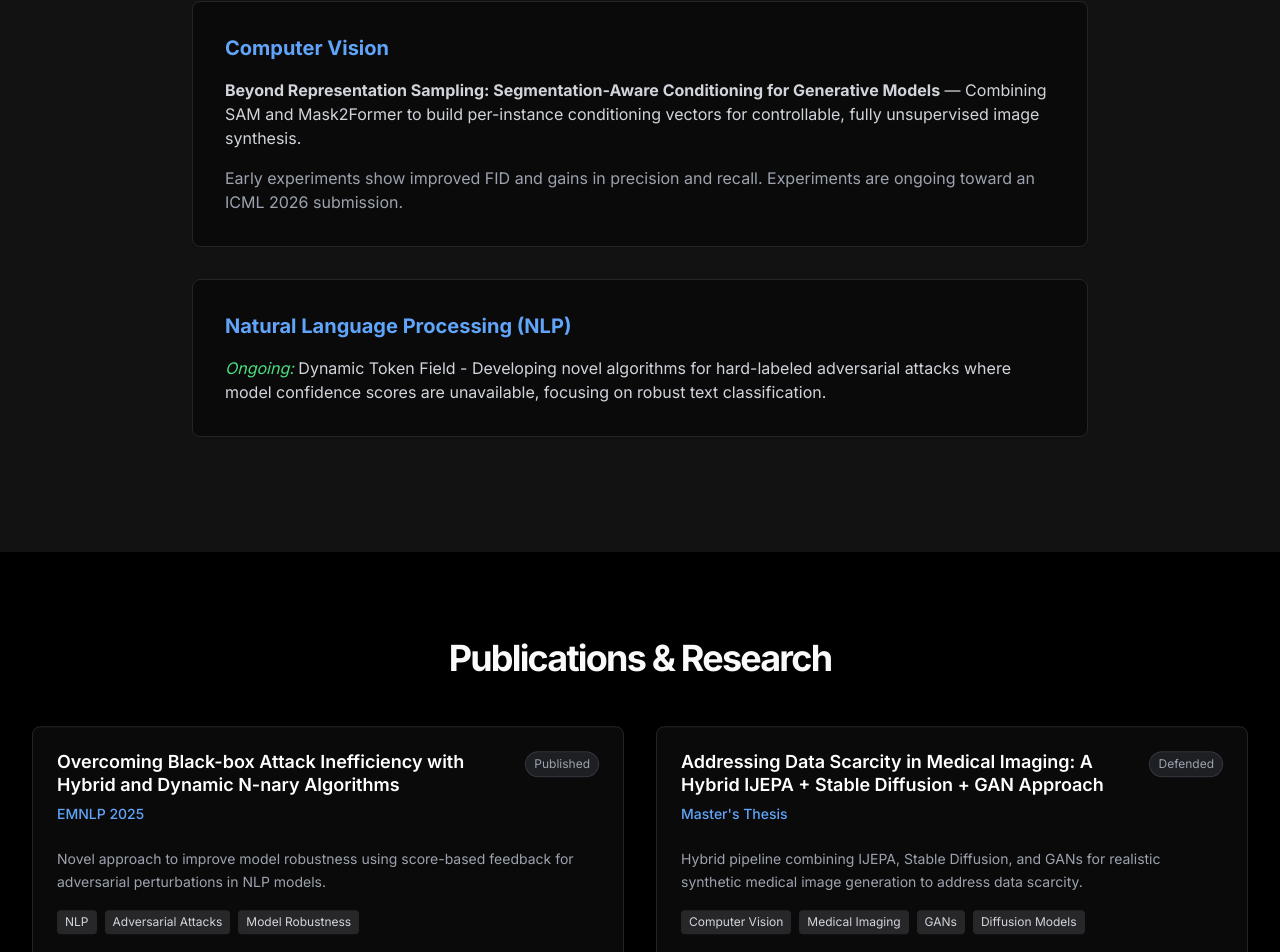
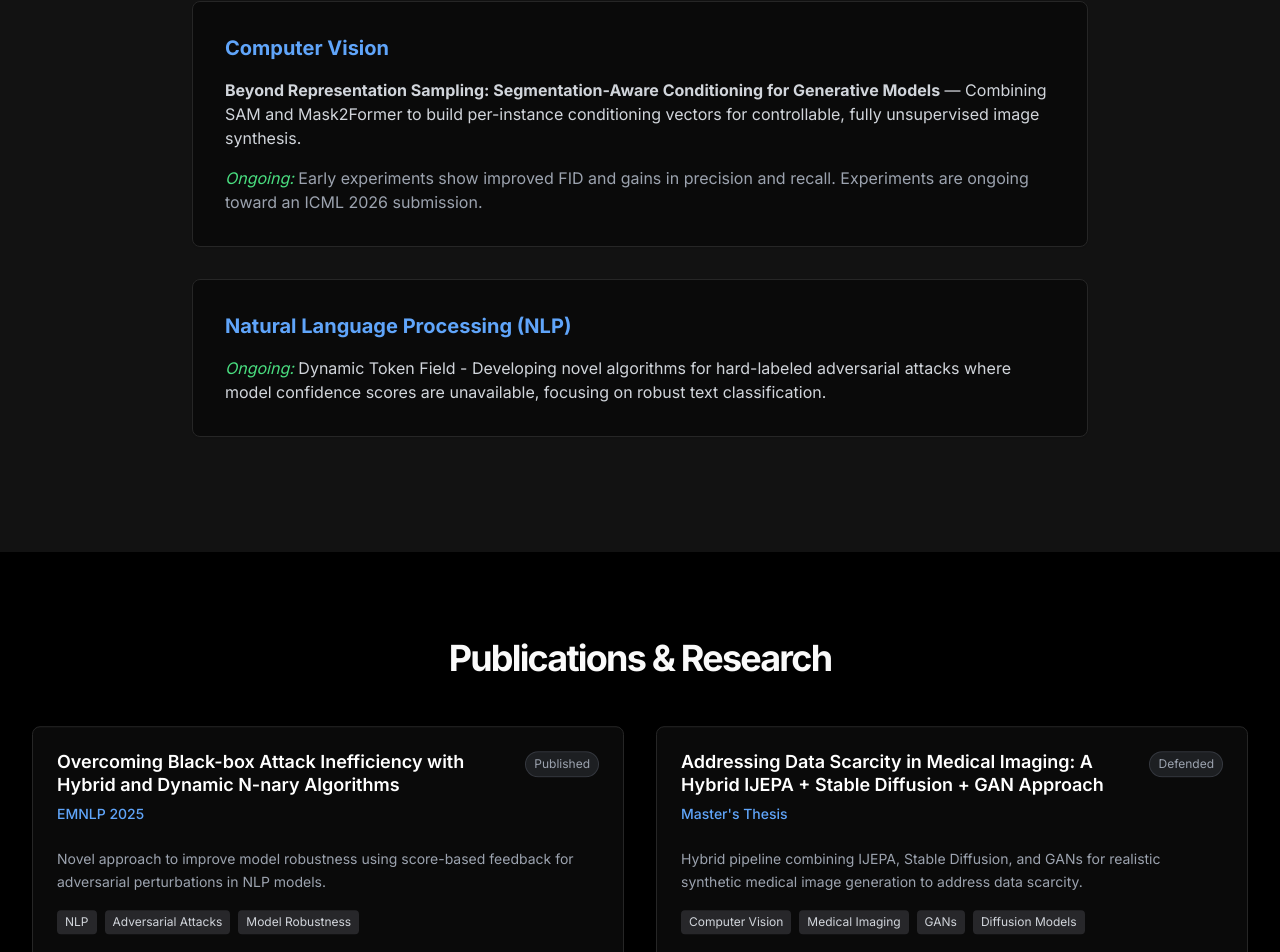
Before and after one commit to 08Abhinay/08Abhinay.github.io, a Next.js app: page / in a window 1280 px wide. Shown: the part 2312-3264 px from the top of the page. Built offline with nearby package versions, Linux system fonts and the light colour scheme.

Commit message:
current research update

```diff
--- a/app/components/research.tsx
+++ b/app/components/research.tsx
@@ -43,7 +43,7 @@ export default function Research() {
                   <strong>Beyond Representation Sampling: Segmentation-Aware Conditioning for Generative Models</strong> — Combining SAM and Mask2Former to build per-instance conditioning vectors for controllable, fully unsupervised image synthesis.
                 </p>
                 <p className="text-gray-400">
-                  Early experiments show improved FID and gains in precision and recall. Experiments are ongoing toward an ICML 2026 submission.
+                  <em className="text-green-400">Ongoing:</em> Early experiments show improved FID and gains in precision and recall. Experiments are ongoing toward an ICML 2026 submission.
                 </p>
               </CardContent>
             </Card>
```
